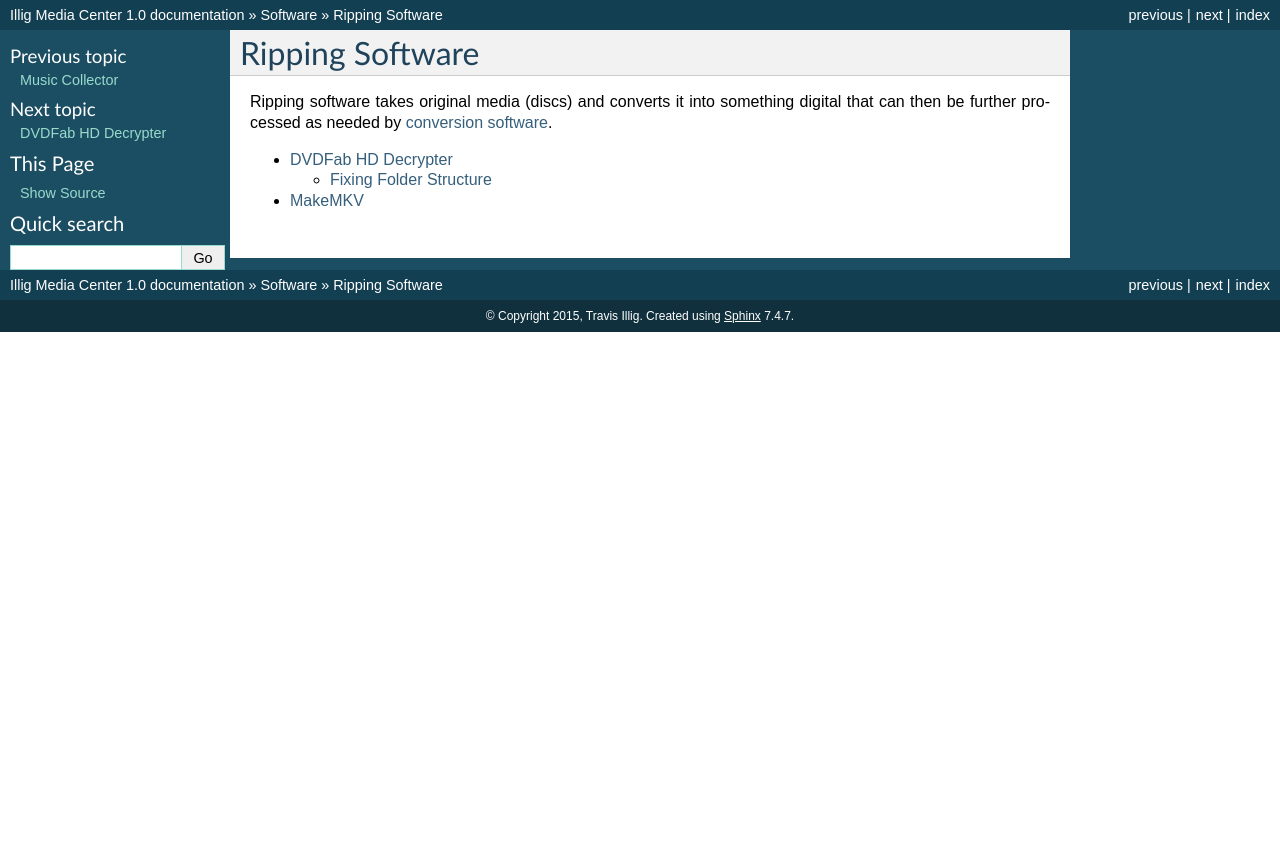
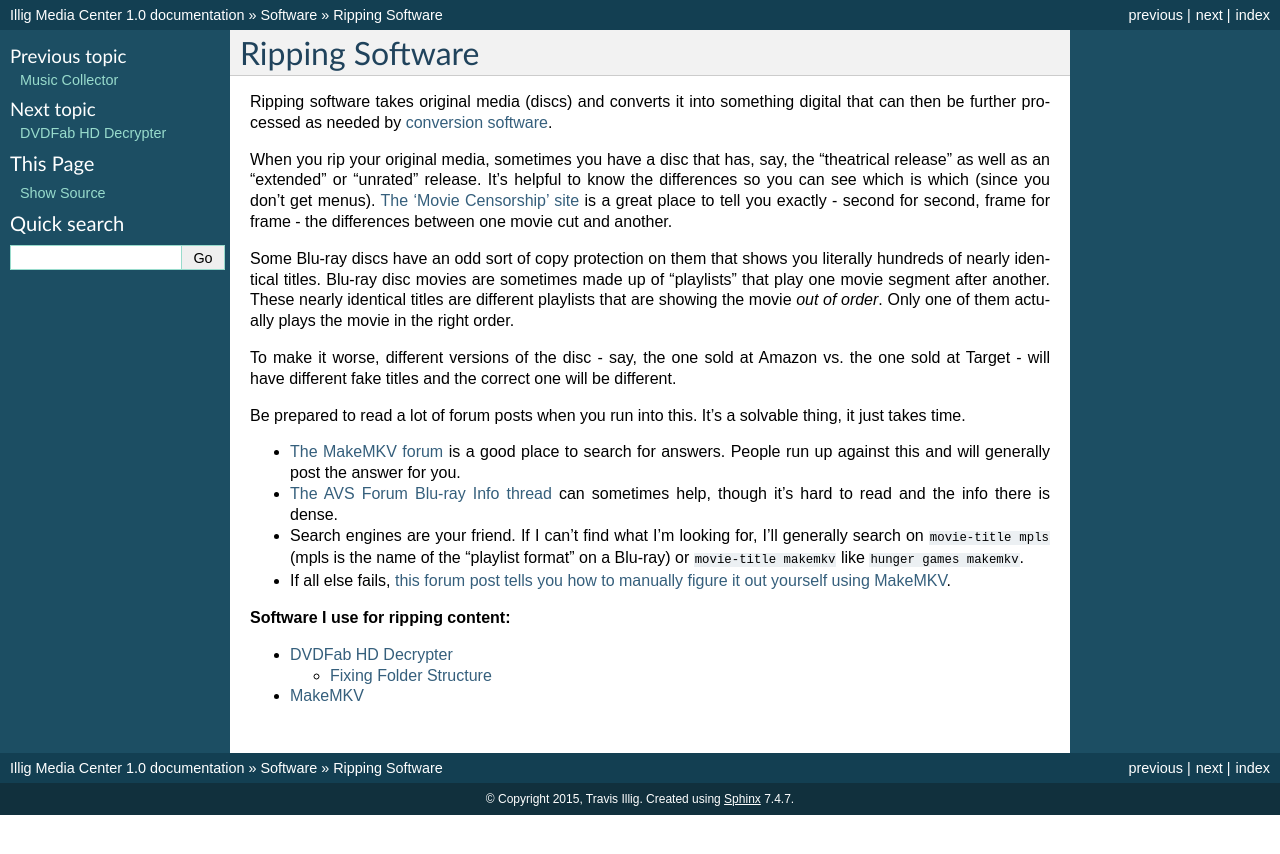
Before and after one commit to tillig/mediacenter, a Sphinx documentation site: the page built from docs/software/rip/index.rst, in a window 1280 px wide. Shown: the top 854 px of the page. Built offline with Sphinx 7.4.7, drawn with Linux system fonts in a browser that asks for light colours.

Commit message:
Links on subtitles and ripping.

```diff
--- a/docs/formats/videocompare.rst
+++ b/docs/formats/videocompare.rst
@@ -62,7 +62,7 @@
 
 With MP4, you get one subtitle track and it gets permanently "turned on" by being "burned" into the video image directly. No special player needed, but far less flexibility.
 
-I talk about how I handle subtitles on the :doc:`Handbrake <../software/convert/handbrake>` page.
+I talk about how I handle subtitles during conversion on the :doc:`Handbrake <../software/convert/handbrake>` page.
 
 Full Disc Images - ISO vs. VIDEO_TS
 ===================================
--- a/docs/software/convert/handbrake.rst
+++ b/docs/software/convert/handbrake.rst
@@ -152,6 +152,11 @@
 Even though I've added forced subtitles to my ``user_presets.xml`` (below), the default doesn't seem to keep - you need to re-add the forced subtitle track each time.
 
 **It's important to look at the output when you expect subtitles.** I found that sometimes there are multiple English tracks and sometimes you get the wrong one. There are tips for troubleshooting on the `Handbrake subtitle page <https://trac.handbrake.fr/wiki/Subtitles>`_.
+
+Additional tips for subtitles:
+
+- `This forced subtitles Google Doc spreadsheet <https://docs.google.com/spreadsheet/ccc?key=0AkGO8UqErL6idDhYYjg1ZXlORnRaM3ZhTks4Z3FrYlE&usp=sharing#gid=20>`_ is an incomplete but ever-growing list of movies that have forced subtitles in them. It can help determine if you need to switch on forced subs.
+- `SubtitleEdit <http://www.nikse.dk/SubtitleEdit/>`_ is a tool for inspecting and editing subtitles. I use it to figure out where the subtitles start and end (looking at the source ripped content) so I can narrow down what I should look at in the end conversion.
 
 Lip Sync Issues
 ===============
--- a/docs/software/rip/index.rst
+++ b/docs/software/rip/index.rst
@@ -4,6 +4,21 @@
 
 Ripping software takes original media (discs) and converts it into something digital that can then be further processed as needed by :doc:`conversion software <../convert/index>`.
 
+When you rip your original media, sometimes you have a disc that has, say, the "theatrical release" as well as an "extended" or "unrated" release. It's helpful to know the differences so you can see which is which (since you don't get menus). `The 'Movie Censorship' site <http://www.movie-censorship.com/>`_ is a great place to tell you exactly - second for second, frame for frame - the differences between one movie cut and another.
+
+Some Blu-ray discs have an odd sort of copy protection on them that shows you literally hundreds of nearly identical titles. Blu-ray disc movies are sometimes made up of "playlists" that play one movie segment after another. These nearly identical titles are different playlists that are showing the movie *out of order*. Only one of them actually plays the movie in the right order.
+
+To make it worse, different versions of the disc - say, the one sold at Amazon vs. the one sold at Target - will have different fake titles and the correct one will be different.
+
+Be prepared to read a lot of forum posts when you run into this. It's a solvable thing, it just takes time.
+
+- `The MakeMKV forum <http://www.makemkv.com/forum2/>`_ is a good place to search for answers. People run up against this and will generally post the answer for you.
+- `The AVS Forum Blu-ray Info thread <http://www.avsforum.com/forum/150-blu-ray-software/760714-unofficial-blu-ray-audio-video-specifications-thread.html>`_ can sometimes help, though it's hard to read and the info there is dense.
+- Search engines are your friend. If I can't find what I'm looking for, I'll generally search on ``movie-title mpls`` (mpls is the name of the "playlist format" on a Blu-ray) or ``movie-title makemkv`` like ``hunger games makemkv``.
+- If all else fails, `this forum post tells you how to manually figure it out yourself using MakeMKV <http://www.makemkv.com/forum2/viewtopic.php?f=1&t=7680>`_.
+
+**Software I use for ripping content:**
+
 .. toctree::
 
     dvdfab.rst
```
